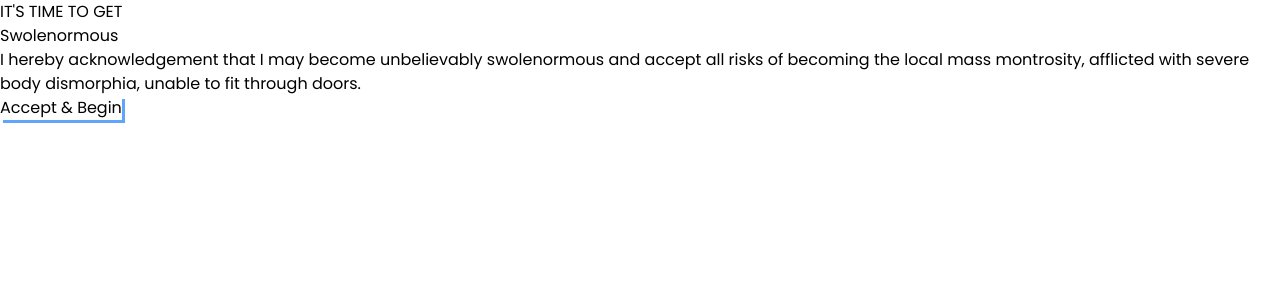
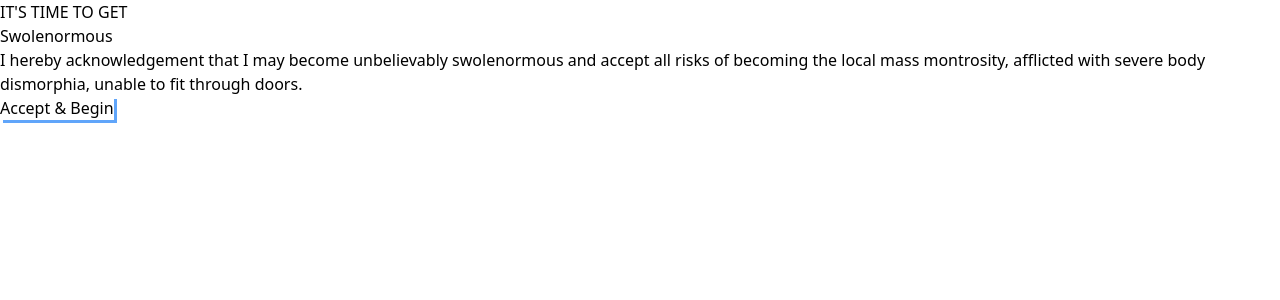
Before and after one commit to SilverX737/GetFit, a React (Vite) app: page / in a window 1280 px wide. Shown: the top 300 px of the page. Built offline with nearby package versions, Linux system fonts and the light colour scheme.

Commit message:
removed node module

```diff
--- a/src/index.css
+++ b/src/index.css
@@ -2,9 +2,6 @@
 @tailwind components;
 @tailwind utilities;
 
-* {
-    font-family: "Poppins", sans-serif;
-  }
 
   span {
     font-family: inherit;
```
